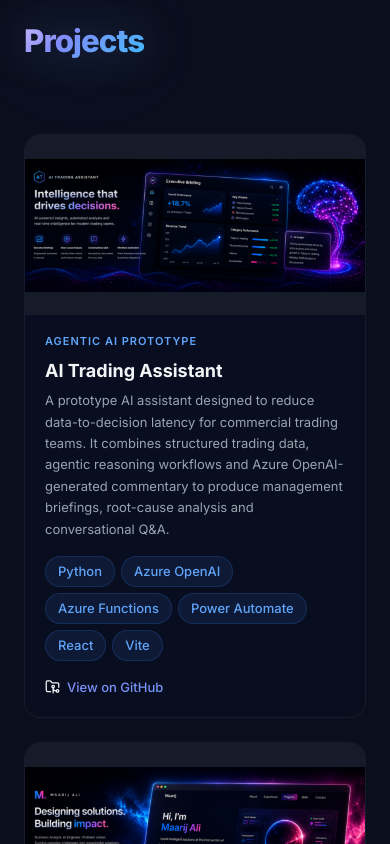
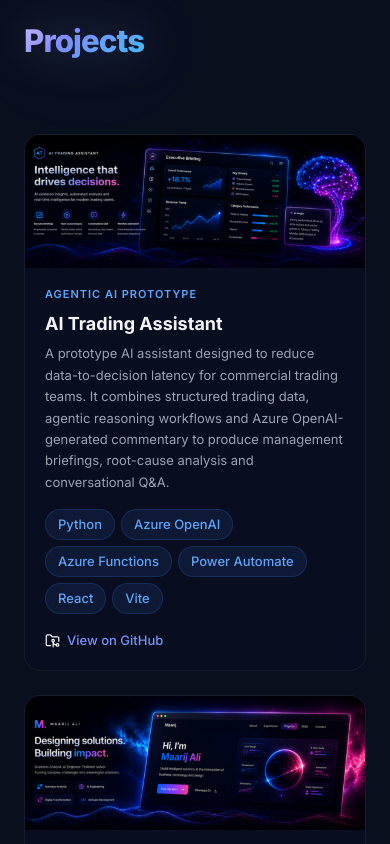
Before and after one commit to m-ali7/maarij-portfolio, a React (Vite) app: page / in a window 390 px wide. Shown: the part 6380-7224 px from the top of the page. Built offline with nearby package versions, Linux system fonts and the light colour scheme.

Commit message:
Project card responsiveness fix

```diff
--- a/src/styles/components.css
+++ b/src/styles/components.css
@@ -1315,7 +1315,7 @@
 
 .proj-card__image {
   width: 100%;
-  height: 220px;
+  aspect-ratio: 562 / 220;
   overflow: hidden;
   background: var(--bg-card);
   transition: box-shadow 0.35s ease;
@@ -1451,15 +1451,7 @@
   }
 
   .proj-card__image {
-    height: 180px;
-  }
-
-  .proj-card__img {
-    object-fit: contain;
-  }
-
-  .proj-card:hover .proj-card__img {
-    transform: scale(1.02);
+    aspect-ratio: 562 / 220;
   }
 }
 
```
